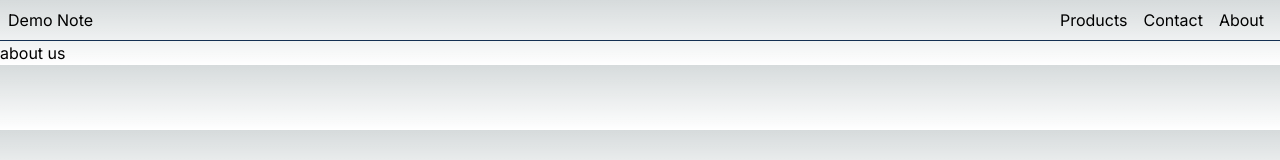
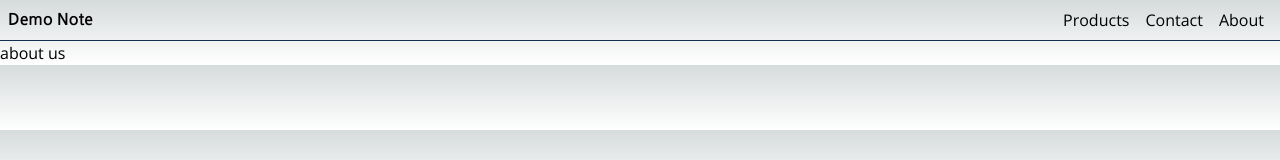
Before and after one commit to shkiimaa/next-study, a Next.js app: page /about in a window 1280 px wide. Shown: the top 160 px of the page. Built offline with nearby package versions, Linux system fonts and the light colour scheme.

Commit message:
next font

```diff
--- a/src/app/layout.tsx
+++ b/src/app/layout.tsx
@@ -1,10 +1,12 @@
 import './globals.css';
-import { Inter } from 'next/font/google';
 import styles from './layout.module.css';
 import Link from 'next/link';
 import { Metadata } from 'next';
+import { Open_Sans } from 'next/font/google';
+import { Nanum_Gothic } from 'next/font/google';
 
-const inter = Inter({ subsets: ['latin'] });
+const sans = Open_Sans({ subsets: ['latin'] });
+const gothic = Nanum_Gothic({ subsets: ['latin'], weight: '700' });
 
 export const metadata: Metadata = {
   title: '멋진 제품 사이트',
@@ -18,9 +20,9 @@
 }) {
   return (
     <html lang="en">
-      <body className={inter.className}>
+      <body className={sans.className}>
         <header className={styles.header}>
-          <h1>Demo Note</h1>
+          <h1 className={gothic.className}>Demo Note</h1>
           <nav className={styles.nav}>
             <Link href="/products">Products</Link>
             <Link href="/contact">Contact</Link>
```
